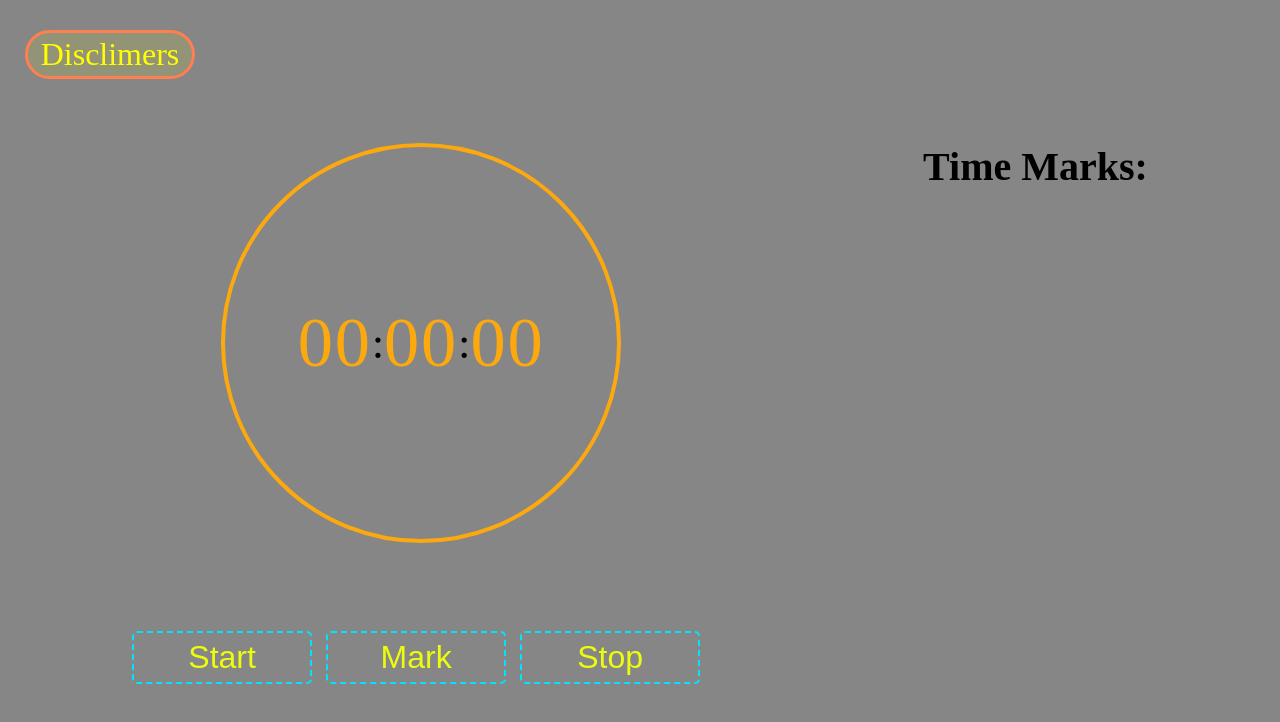
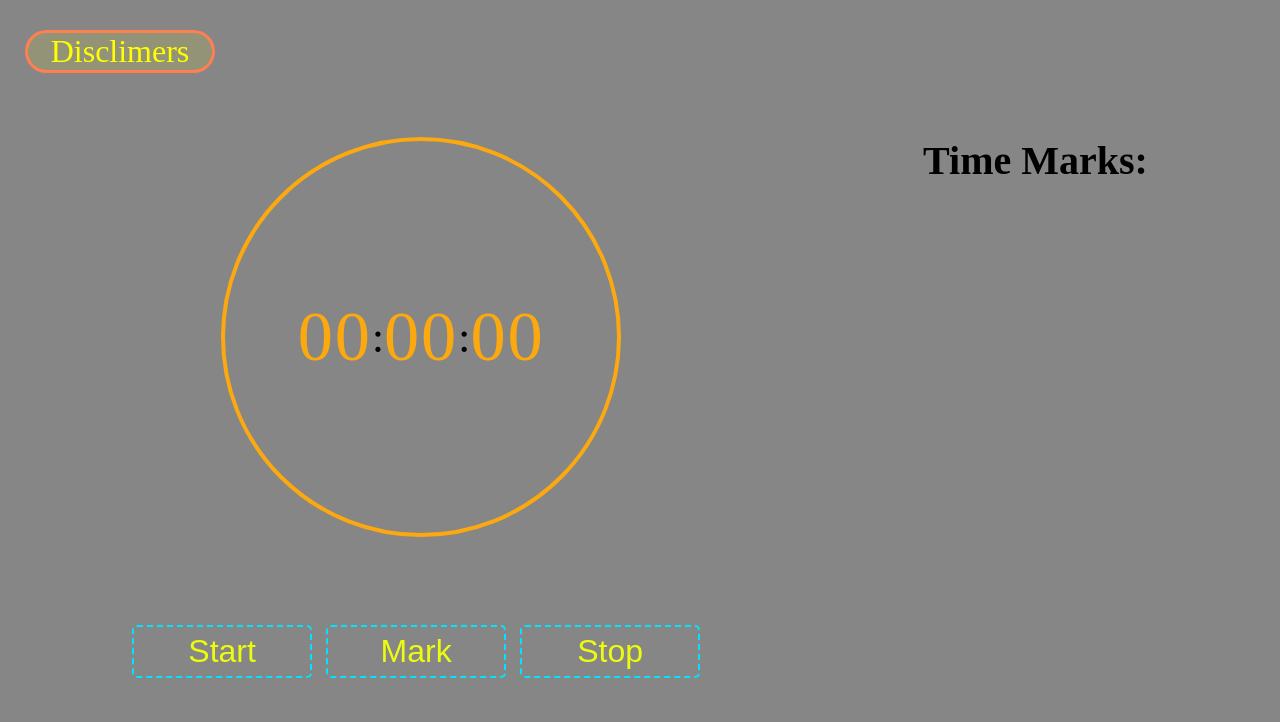
Before and after one commit to awaisanwarcode/Stop_Watch, a plain HTML site: page index.html in a window 1280 px wide. Drawn offline with Linux system fonts and the light colour scheme.

Commit message:
Update style.CSS

```diff
--- a/style.CSS
+++ b/style.CSS
@@ -13,8 +13,7 @@ body {
     background-color: #ffff001c;
     border-radius: 40px;
     margin: 30px 0px 10px 25px;
-    padding: 3px 10px;
-    width: 170px;
+    width: 190px;
     font-size: 2rem;
     text-align: center;
     color: yellow;
```
